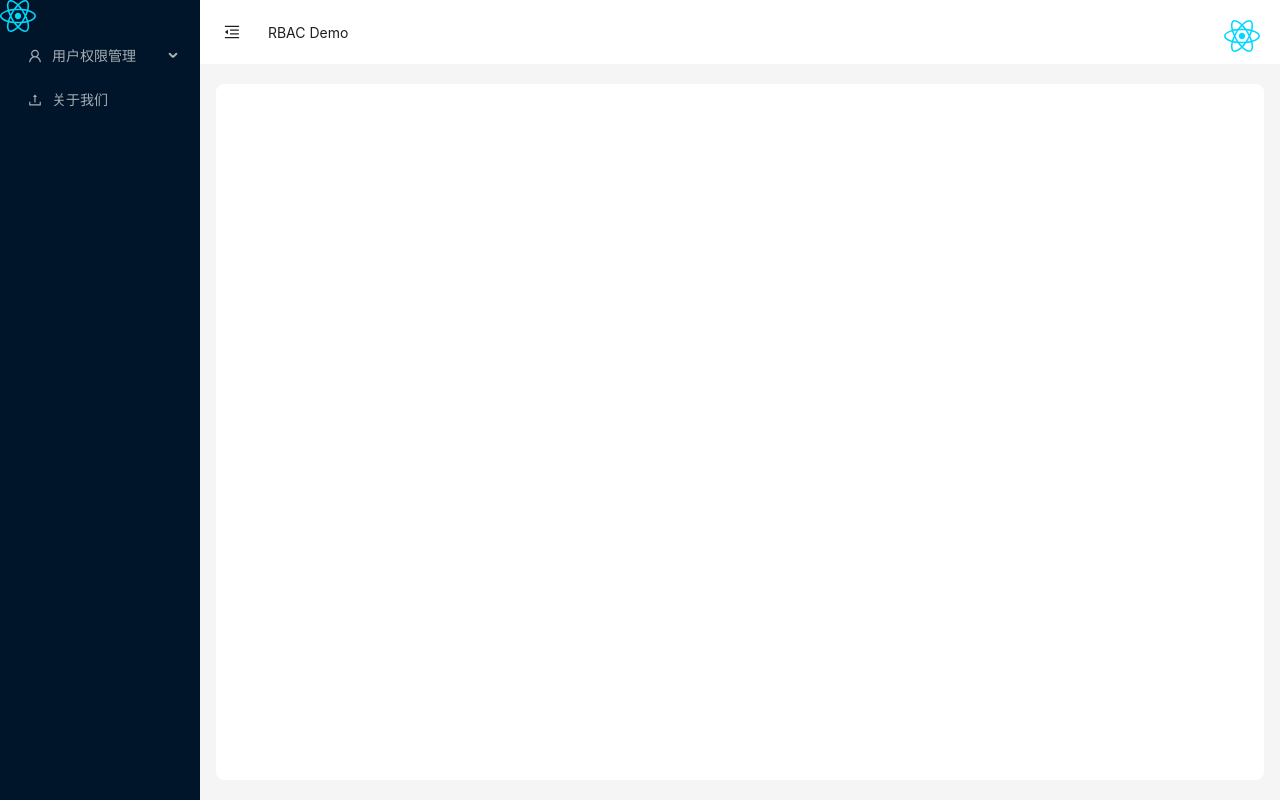
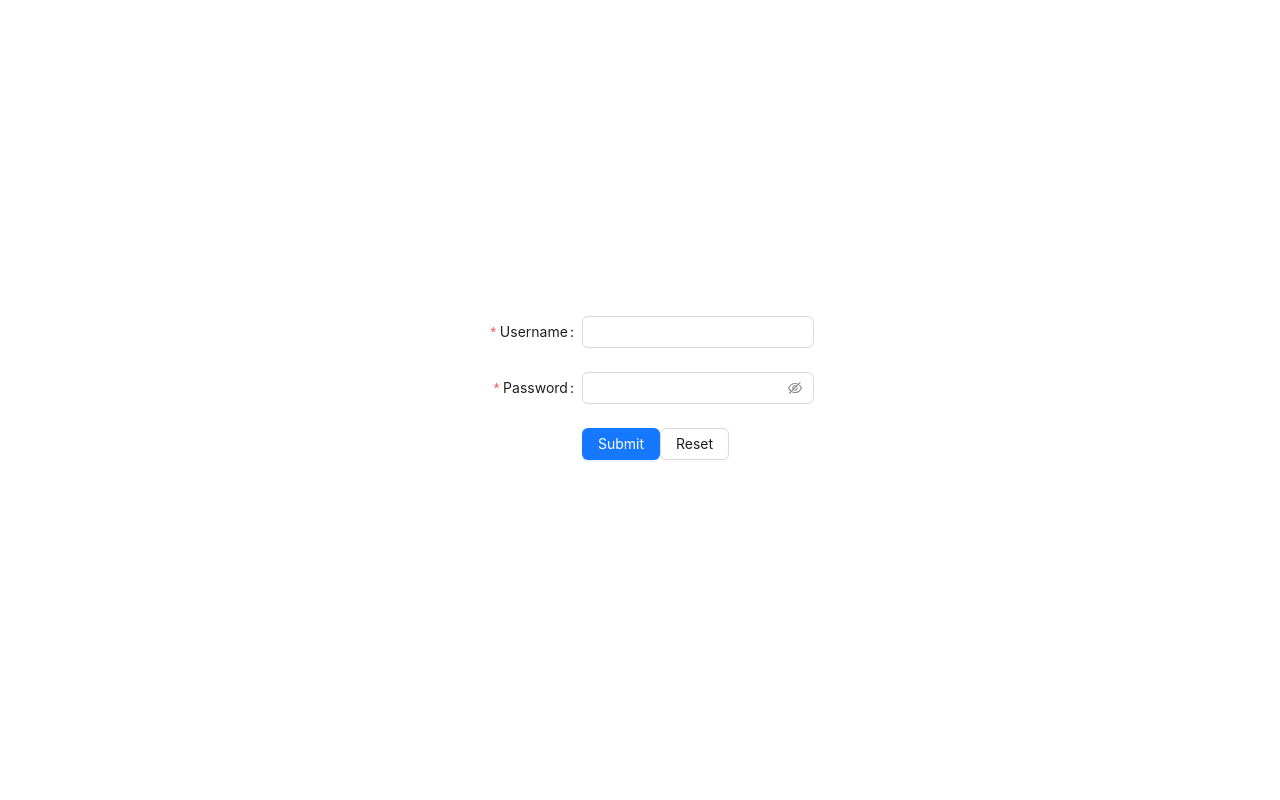
Before and after one commit to tonnyone/go_react_admin, a React (Vite) app in the folder web/: page / in a window 1280 px wide. Built offline with nearby package versions, Linux system fonts and the light colour scheme.

Commit message:
router set 通过browser Router

```diff
--- a/web/src/App.jsx
+++ b/web/src/App.jsx
@@ -1,24 +1,36 @@
 // import { useState } from 'react';
-import { Route, Routes } from 'react-router-dom';
 import './App.css';
-import MyLayout from './components/Layout';
-import About from './pages/About';
-import Menus from './pages/Menus';
-import Resource from './pages/Resource';
-import Role from './pages/Role';
-import User from './pages/User';
+
+import { Route, RouterProvider, createBrowserRouter, createRoutesFromElements } from 'react-router-dom';
+import MyLayout from "./components/Layout.jsx";
+import About from "./pages/About.jsx";
+import Login from './pages/Login.jsx';
+import Menus from "./pages/Menus.jsx";
+import NotFound from "./pages/NotFound.jsx";
+import Resource from "./pages/Resource.jsx";
+import Role from "./pages/Role.jsx";
+import User from "./pages/User.jsx";
+
+const router = createBrowserRouter(
+  createRoutesFromElements(
+    <>
+      <Route path="/" element={<Login />} />
+      <Route path="login" element={<Login />} />
+      <Route path="about" element={<About />} />
+      <Route path="user" element={<MyLayout />} >
+          <Route path="list" element={<User />} />
+          <Route path="role" element={<Role />} />
+          <Route path="menu" element={<Menus />} />
+          <Route path="resource" element={<Resource />} />
+      </Route>
+      <Route path="*" element={<NotFound />} />
+      </>
+  )
+)
 
 function App() {
   return (
-    <MyLayout>
-      <Routes>
-        <Route path="list" element={<User />} />
-        <Route path="role" element={<Role />} />
-        <Route path="menu" element={<Menus />} />
-        <Route path="resource" element={<Resource />} />
-        <Route path="about" element={<About />} />
-      </Routes>
-    </MyLayout>
+    <RouterProvider router={router} />
   )
 }
 export default App
--- a/web/src/components/Layout.jsx
+++ b/web/src/components/Layout.jsx
@@ -7,7 +7,7 @@ import {
 } from '@ant-design/icons';
 import { Button, Dropdown, Layout, Menu, theme } from 'antd';
 import { useState } from 'react';
-import { useNavigate } from 'react-router-dom';
+import { Outlet, useNavigate } from 'react-router-dom';
 import logo from '../assets/react.svg';
 const { Header, Sider, Content } = Layout;
 const items = [
@@ -21,7 +21,7 @@ const items = [
   { key: '/login', label: '登出' },
 ];
 
-const MyLayout = ({children}) => {
+const MyLayout = () => {
 const [collapsed, setCollapsed] = useState(false);
 const { token: { colorBgContainer, borderRadiusLG }, } = theme.useToken();
 const navigate = useNavigate();
@@ -104,7 +104,7 @@ const DropdownClick = ({key}) => {
             borderRadius: borderRadiusLG,
           }}
         >
-          {children}
+          <Outlet />
         </Content>
       </Layout>
     </Layout>
--- a/web/src/main.jsx
+++ b/web/src/main.jsx
@@ -3,18 +3,10 @@ import 'antd/dist/reset.css';
 import zhCN from 'antd/locale/zh_CN';
 import { createRoot } from 'react-dom/client';
 import App from './App.jsx';
-import Login from './pages/Login.jsx';
 
-import { Route, HashRouter as Router, Routes } from 'react-router-dom';
 
 createRoot(document.getElementById('root')).render(
-  <Router>
-     <ConfigProvider locale={zhCN}>
-      <Routes>
-        <Route path="/login" element={<Login />} />
-        <Route path="/user/*" element={<App />} />
-        <Route path="/*" element={<App />} />
-      </Routes>
+    <ConfigProvider locale={zhCN}>
+      <App />
     </ConfigProvider>
-  </Router>,
 )
--- a/web/src/pages/Login.jsx
+++ b/web/src/pages/Login.jsx
@@ -8,7 +8,7 @@ const onFinishFailed = errorInfo => {
 const onFinish = values => {
   console.log('Success:', values);
   // Navigate to the dashboard or another page on successful login
-  navigate('/');
+  navigate('/user/list');
 };
   return (
     <div style={{justifyContent: 'center', alignItems: 'center', display: 'flex', height: '100vh'}}>
--- /dev/null
+++ b/web/src/pages/NotFound.jsx
@@ -0,0 +1,9 @@
+const NotFound = () => {
+  return (
+    <div>
+      <h2>404 Not Found</h2>
+    </div>
+  );
+};
+
+export default NotFound;
```
Also changed, not shown: 1 other file (tests, documents, lock files or other folders).
